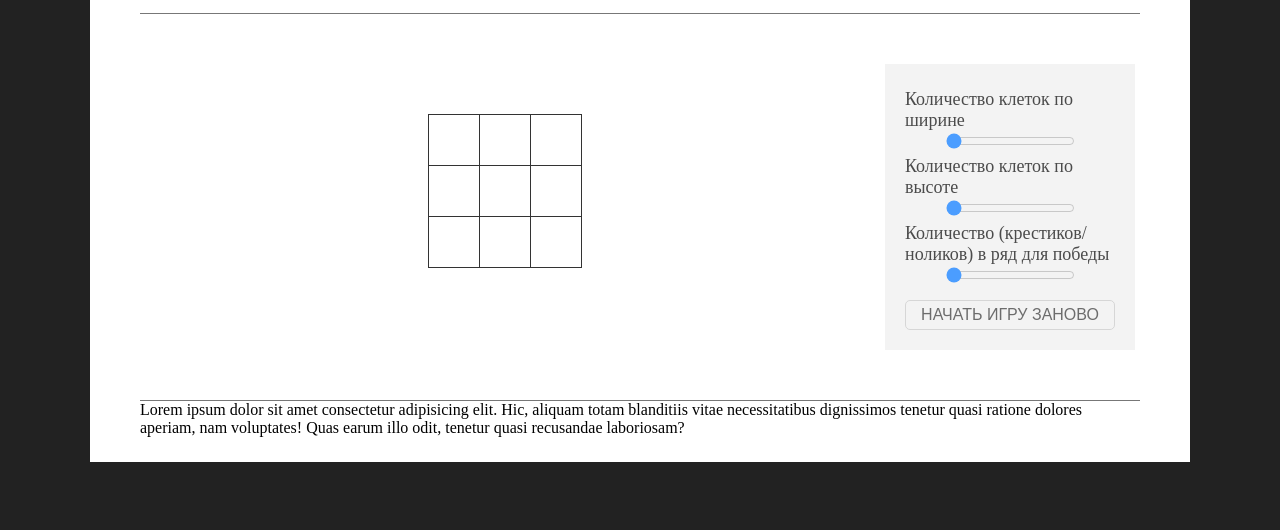
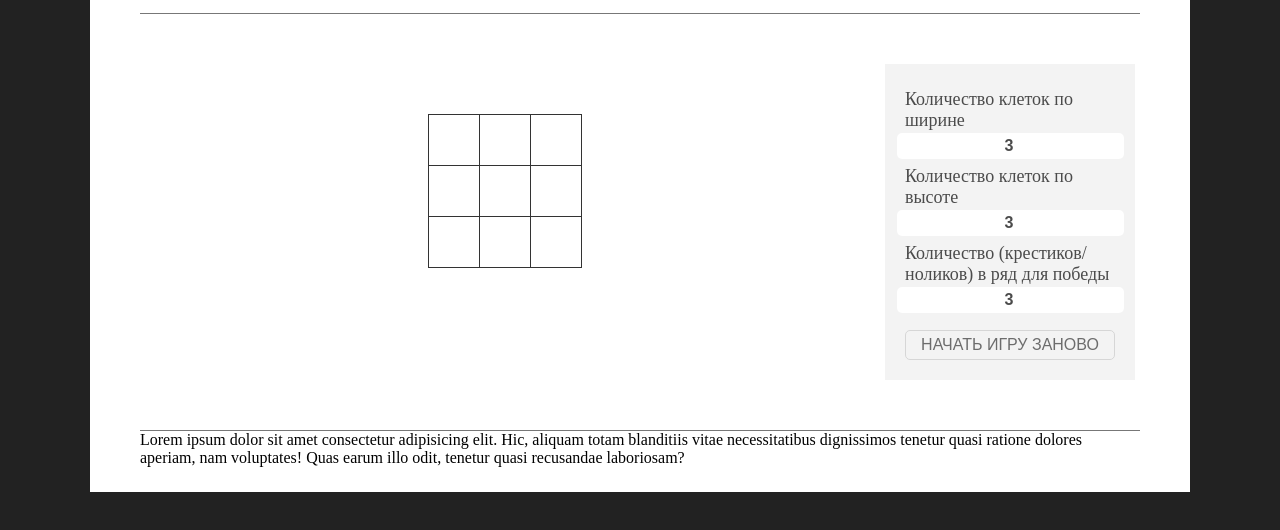
Before and after one commit to kevlampiev/tictaktoe, a website: page index.html in a window 1280 px wide. Shown: the part 122-652 px from the top of the page. Drawn offline with Linux system fonts and the light colour scheme.

Commit message:
Вернули number в input

```diff
--- a/index.html
+++ b/index.html
@@ -41,11 +41,11 @@
 
                 <form>
                     <label for="dimension-x-input">Количество клеток по ширине</label>
-                    <input type="range" name="dimension-x-input" min="3" max="12">
+                    <input type="number" name="dimension-x-input" min="3" max="12">
                     <label for="dimension-y-input">Количество клеток по высоте</label>
-                    <input type="range" name="dimension-y-input" min="3" max="12">
+                    <input type="number" name="dimension-y-input" min="3" max="12">
                     <label for="length-to-win">Количество (крестиков/ноликов) в ряд для победы</label>
-                    <input type="range" name="length-to-win" min="3" max="7">
+                    <input type="number" name="length-to-win" min="3" max="7">
                     <button>Начать игру заново</button>
                 </form>
             </div>
```
